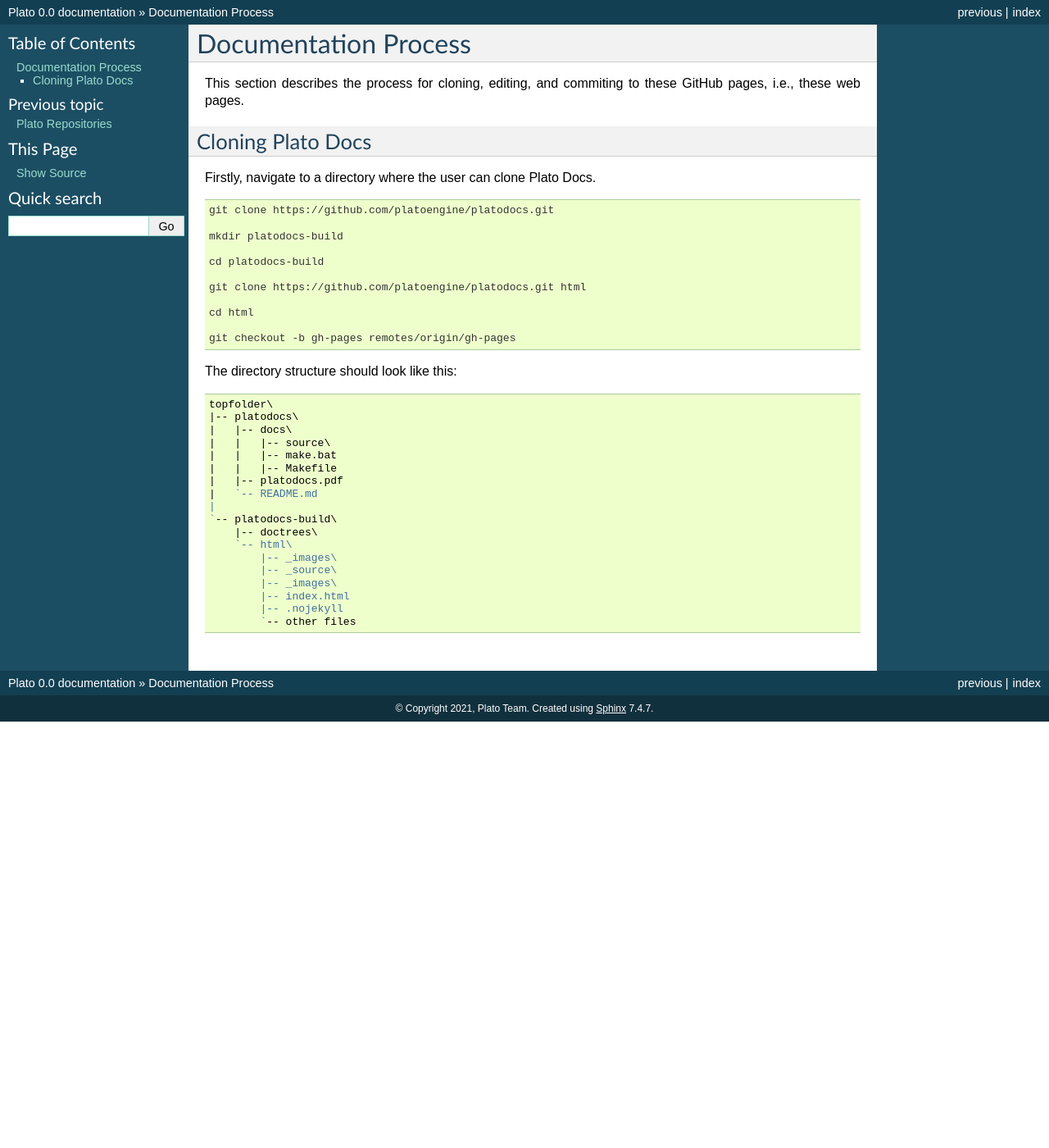
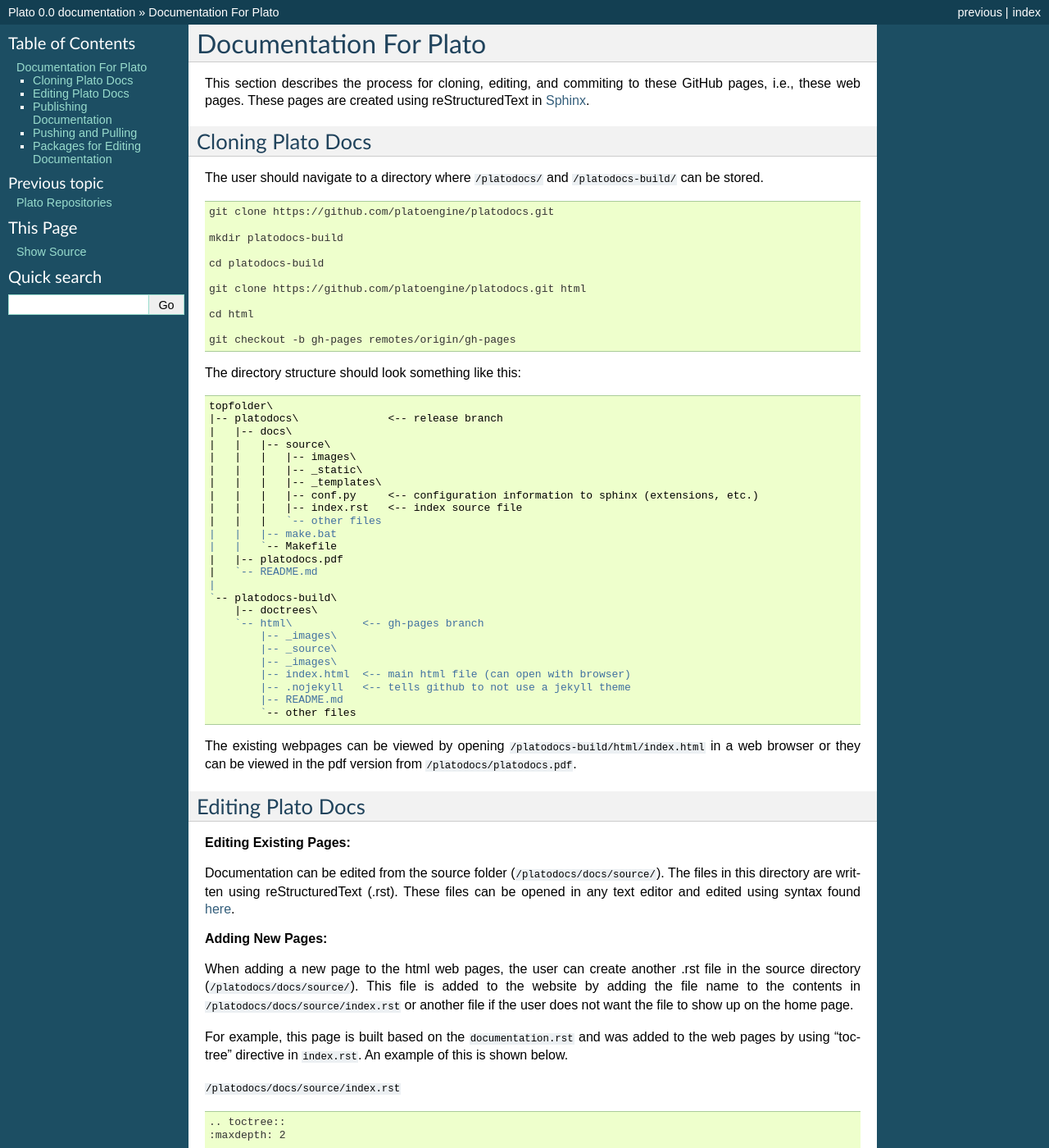
Before and after one commit to morphorm22/morphdocs, a Sphinx documentation site: the page built from docs/source/documentation.rst, in a window 1280 px wide and 1400 px high. Shown: the whole window at 82% size. Built offline with Sphinx 7.4.7, drawn with Linux system fonts in a browser that asks for light colours; some of the changed text lies outside the part shown.

Commit message:
adding editing instructions

```diff
--- a/docs/source/documentation.rst
+++ b/docs/source/documentation.rst
@@ -1,10 +1,10 @@
-Documentation Process
-=====================
-This section describes the process for cloning, editing, and commiting to these GitHub pages, i.e., these web pages.
+Documentation For Plato
+=======================
+This section describes the process for cloning, editing, and commiting to these GitHub pages, i.e., these web pages. These pages are created using reStructuredText in `Sphinx <https://www.sphinx-doc.org/>`_.
 
 Cloning Plato Docs
 ------------------
-Firstly, navigate to a directory where the user can clone Plato Docs.
+The user should navigate to a directory where :code:`/platodocs/` and :code:`/platodocs-build/` can be stored.
 
 .. code-block:: console
 
@@ -20,25 +20,112 @@
 
    git checkout -b gh-pages remotes/origin/gh-pages
 
-The directory structure should look like this:
+The directory structure should look something like this:
 
 .. code-block:: guess
 
    topfolder\
-   |-- platodocs\
+   |-- platodocs\              <-- release branch
    |   |-- docs\
    |   |   |-- source\
+   |   |   |   |-- images\
+   |   |   |   |-- _static\
+   |   |   |   |-- _templates\
+   |   |   |   |-- conf.py     <-- configuration information to sphinx (extensions, etc.)
+   |   |   |   |-- index.rst   <-- index source file
+   |   |   |   `-- other files
    |   |   |-- make.bat
-   |   |   |-- Makefile
+   |   |   `-- Makefile
    |   |-- platodocs.pdf
    |   `-- README.md
    |
    `-- platodocs-build\
        |-- doctrees\
-       `-- html\
+       `-- html\           <-- gh-pages branch
            |-- _images\
            |-- _source\
            |-- _images\
-           |-- index.html
-           |-- .nojekyll
+           |-- index.html  <-- main html file (can open with browser)
+           |-- .nojekyll   <-- tells github to not use a jekyll theme
+           |-- README.md
            `-- other files
+
+The existing webpages can be viewed by opening :code:`/platodocs-build/html/index.html` in a web browser or they can be viewed in the pdf version from :code:`/platodocs/platodocs.pdf`.
+
+Editing Plato Docs
+---------------------
+**Editing Existing Pages:**
+
+Documentation can be edited from the source folder (:code:`/platodocs/docs/source/`). The files in this directory are written using reStructuredText (.rst). These files can be opened in any text editor and edited using syntax found `here <https://docutils.sourceforge.io/rst.html>`_.
+
+**Adding New Pages:**
+
+When adding a new page to the html web pages, the user can create another .rst file in the source directory (:code:`/platodocs/docs/source/`). This file is added to the website by adding the file name to the contents in :code:`/platodocs/docs/source/index.rst` or another file if the user does not want the file to show up on the home page.
+
+For example, this page is built based on the :code:`documentation.rst` and was added to the web pages by using "toctree" directive in :code:`index.rst`. An example of this is shown below.
+
+:code:`/platodocs/docs/source/index.rst`
+
+.. code-block:: console
+
+   .. toctree::
+   :maxdepth: 2
+
+      description
+      githubrepositories
+      documentation        <-- adding documentation.rst
+
+**Updating HTML and PDF in Ubuntu:**
+
+The web pages (:code:`.html` files) can be updated to represent the changes in the :code:`.rst` files.
+
+First, the user should navigate to :code:`/platodocs/docs/`. Then they can run the following command in a virtual environment (.venv) from the terminal. For directions to get into a virtual environment, go to ( **TODO:** add reference to virtual environment).
+
+.. code-block:: console
+
+   (.venv) make html
+
+Changes can be viewed by opening :code:`/platodocs-build/html/index.html` in a web browser.
+
+The user can update the pdf version of the documentation by running the following command at from :code:`/platodocs/docs/` from the terminal.
+
+.. code-block:: console
+
+   (.venv) make latexpdf
+
+The changes can be viewed by opening :code:`/platodocs/platodocs.pdf`.
+
+Publishing Documentation
+------------------------
+
+
+Pushing and Pulling
+-------------------
+The process for pushing to and pulling from the :code:`release` branch of Plato Docs (:code:`/platodocs/`) is standard. This is the branch used for the source files of Plato Docs.
+
+.. code-block:: console
+
+   git push
+
+or
+
+.. code-block:: console
+
+   git pull
+
+The user will have to specify the branch when pushing to or pulling from the :code:`gh-pages` branch of Plato Docs (:code:`/platodocs-build/`). This is the branch used for the build files of Plato Docs.
+
+Navigate to be within the :code:`/platodocs-build/html/` directory.
+
+.. code-block:: console
+
+   git push origin gh-pages
+
+or
+
+.. code-block:: console
+
+   git pull origin gh-pages
+
+Packages for Editing Documentation
+----------------------------------
```
